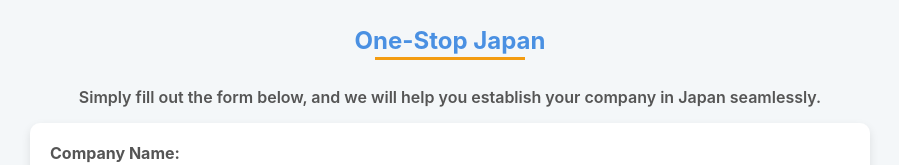
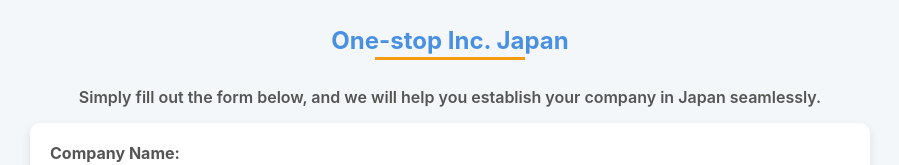
Before and after one commit to yutowac/companyformautomation, a plain HTML site: page frontend/public/index.html in a window 1280 px wide. Shown: the top 165 px of the page, without its empty margins (190-1089 px from the left). Drawn offline with Linux system fonts and the light colour scheme.

Commit message:
Update index.html
Update Header1

```diff
--- a/frontend/public/index.html
+++ b/frontend/public/index.html
@@ -8,7 +8,7 @@
     <script defer src="script.js"></script>
 </head>
 <body>
-    <h1>One-Stop Japan</h1>
+    <h1>One-stop Inc. Japan</h1>
 
     <p class="description">Simply fill out the form below, and we will help you establish your company in Japan seamlessly.</p>
 
```
